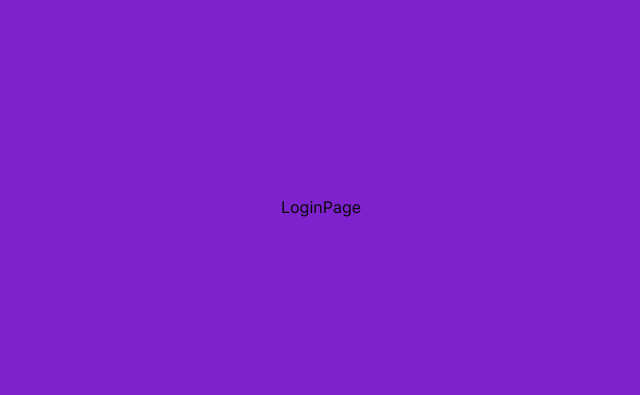
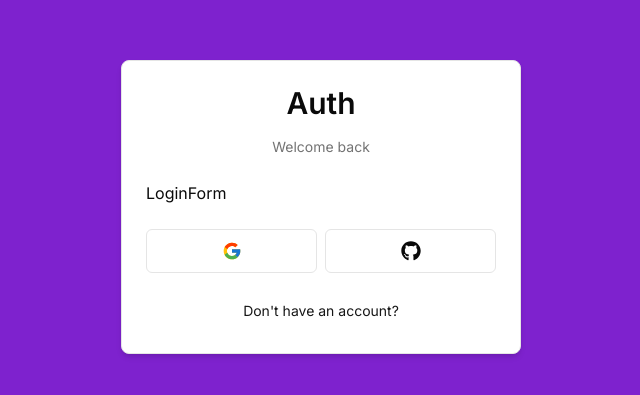
Before and after one commit to Saeed-Altout/HB3S, a Next.js app: page /auth/login in a window 1280 px wide. Shown: the part 193-588 px from the top of the page, without its empty margins (319-959 px from the left). Built offline with nearby package versions, Linux system fonts and the light colour scheme.

Commit message:
install react-icons lib, added card component, create back-button, login-form, social, card-wrapper and header components

```diff
--- a/app/auth/login/page.tsx
+++ b/app/auth/login/page.tsx
@@ -1,3 +1,9 @@
+import { LoginForm } from "@/components/auth/login-form";
+
 export default function LoginPage() {
-  return <div>LoginPage</div>;
+  return (
+    <div>
+      <LoginForm />
+    </div>
+  );
 }
--- /dev/null
+++ b/components/auth/back-button.tsx
@@ -0,0 +1,17 @@
+"use client";
+
+import Link from "next/link";
+import { Button } from "@/components/ui/button";
+
+interface BackButtonProps {
+  href: string;
+  label: string;
+}
+
+export const BackButton = ({ href, label }: BackButtonProps) => {
+  return (
+    <Button variant="link" className="font-normal w-full" size="sm" asChild>
+      <Link href={href}>{label}</Link>
+    </Button>
+  );
+};
--- /dev/null
+++ b/components/auth/card-wrapper.tsx
@@ -0,0 +1,41 @@
+"use client";
+
+import {
+  Card,
+  CardContent,
+  CardFooter,
+  CardHeader,
+} from "@/components/ui/card";
+
+import { Header } from "@/components/auth/header";
+import { Social } from "@/components/auth/social";
+import { BackButton } from "@/components/auth/back-button";
+
+interface CardWrapperProps {
+  children: React.ReactNode;
+  headerLabel: string;
+  backButtonLabel: string;
+  backButtonHref: string;
+  showSocial?: boolean;
+}
+
+export const CardWrapper = ({
+  children,
+  headerLabel,
+  backButtonLabel,
+  backButtonHref,
+  showSocial,
+}: CardWrapperProps) => {
+  return (
+    <Card className="w-[400px] shadow-md">
+      <CardHeader>
+        <Header label={headerLabel} />
+      </CardHeader>
+      <CardContent>{children}</CardContent>
+      <CardFooter className="flex flex-col gap-y-5">
+        {showSocial && <Social />}
+        <BackButton href={backButtonHref} label={backButtonLabel} />
+      </CardFooter>
+    </Card>
+  );
+};
--- /dev/null
+++ b/components/auth/header.tsx
@@ -0,0 +1,12 @@
+interface HeaderProps {
+  label: string;
+}
+
+export const Header = ({ label }: HeaderProps) => {
+  return (
+    <div className="w-full flex flex-col gap-y-4 items-center justify-center">
+      <h1 className="text-3xl font-semibold">Auth</h1>
+      <p className="text-muted-foreground text-sm">{label}</p>
+    </div>
+  );
+};
--- /dev/null
+++ b/components/auth/login-form.tsx
@@ -0,0 +1,14 @@
+import { CardWrapper } from "@/components/auth/card-wrapper";
+
+export const LoginForm = () => {
+  return (
+    <CardWrapper
+      headerLabel="Welcome back"
+      backButtonLabel="Don't have an account?"
+      backButtonHref="/auth/register"
+      showSocial
+    >
+      LoginForm
+    </CardWrapper>
+  );
+};
--- /dev/null
+++ b/components/auth/social.tsx
@@ -0,0 +1,19 @@
+"use client";
+
+import { FcGoogle } from "react-icons/fc";
+import { FaGithub } from "react-icons/fa";
+
+import { Button } from "@/components/ui/button";
+
+export const Social = () => {
+  return (
+    <div className="flex items-center w-full gap-x-2">
+      <Button size="lg" className="w-full" variant="outline" onClick={() => {}}>
+        <FcGoogle className="h-5 w-5" />
+      </Button>
+      <Button size="lg" className="w-full" variant="outline" onClick={() => {}}>
+        <FaGithub className="h-5 w-5" />
+      </Button>
+    </div>
+  );
+};
--- /dev/null
+++ b/components/ui/card.tsx
@@ -0,0 +1,79 @@
+import * as React from "react"
+
+import { cn } from "@/lib/utils"
+
+const Card = React.forwardRef<
+  HTMLDivElement,
+  React.HTMLAttributes<HTMLDivElement>
+>(({ className, ...props }, ref) => (
+  <div
+    ref={ref}
+    className={cn(
+      "rounded-lg border bg-card text-card-foreground shadow-sm",
+      className
+    )}
+    {...props}
+  />
+))
+Card.displayName = "Card"
+
+const CardHeader = React.forwardRef<
+  HTMLDivElement,
+  React.HTMLAttributes<HTMLDivElement>
+>(({ className, ...props }, ref) => (
+  <div
+    ref={ref}
+    className={cn("flex flex-col space-y-1.5 p-6", className)}
+    {...props}
+  />
+))
+CardHeader.displayName = "CardHeader"
+
+const CardTitle = React.forwardRef<
+  HTMLParagraphElement,
+  React.HTMLAttributes<HTMLHeadingElement>
+>(({ className, ...props }, ref) => (
+  <h3
+    ref={ref}
+    className={cn(
+      "text-2xl font-semibold leading-none tracking-tight",
+      className
+    )}
+    {...props}
+  />
+))
+CardTitle.displayName = "CardTitle"
+
+const CardDescription = React.forwardRef<
+  HTMLParagraphElement,
+  React.HTMLAttributes<HTMLParagraphElement>
+>(({ className, ...props }, ref) => (
+  <p
+    ref={ref}
+    className={cn("text-sm text-muted-foreground", className)}
+    {...props}
+  />
+))
+CardDescription.displayName = "CardDescription"
+
+const CardContent = React.forwardRef<
+  HTMLDivElement,
+  React.HTMLAttributes<HTMLDivElement>
+>(({ className, ...props }, ref) => (
+  <div ref={ref} className={cn("p-6 pt-0", className)} {...props} />
+))
+CardContent.displayName = "CardContent"
+
+const CardFooter = React.forwardRef<
+  HTMLDivElement,
+  React.HTMLAttributes<HTMLDivElement>
+>(({ className, ...props }, ref) => (
+  <div
+    ref={ref}
+    className={cn("flex items-center p-6 pt-0", className)}
+    {...props}
+  />
+))
+CardFooter.displayName = "CardFooter"
+
+export { Card, CardHeader, CardFooter, CardTitle, CardDescription, CardContent }
--- a/package.json
+++ b/package.json
@@ -16,6 +16,7 @@
     "next": "14.2.3",
     "react": "^18",
     "react-dom": "^18",
+    "react-icons": "^5.2.1",
     "tailwind-merge": "^2.3.0",
     "tailwindcss-animate": "^1.0.7"
   },
```
Also changed, not shown: 1 other file (tests, documents, lock files or other folders).
